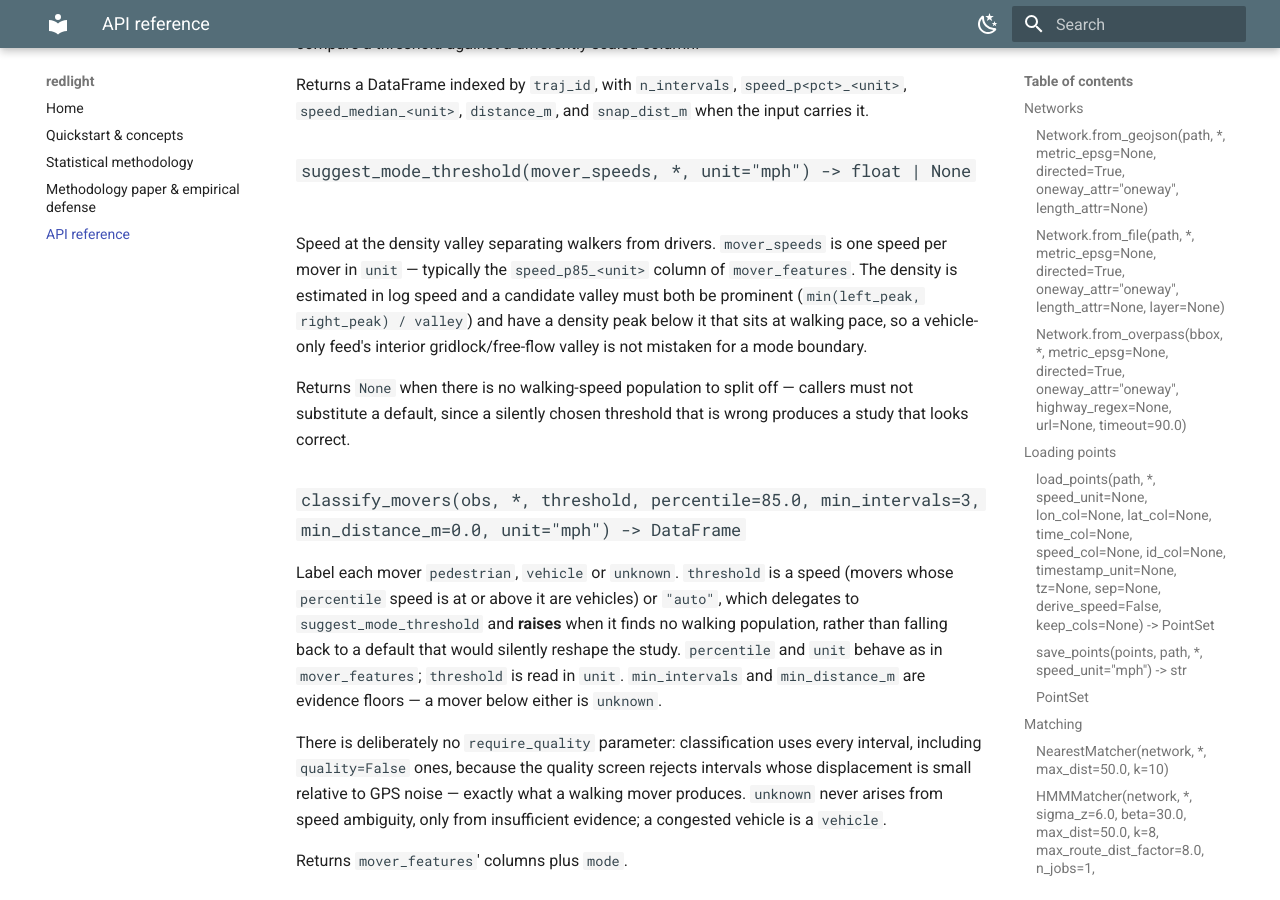
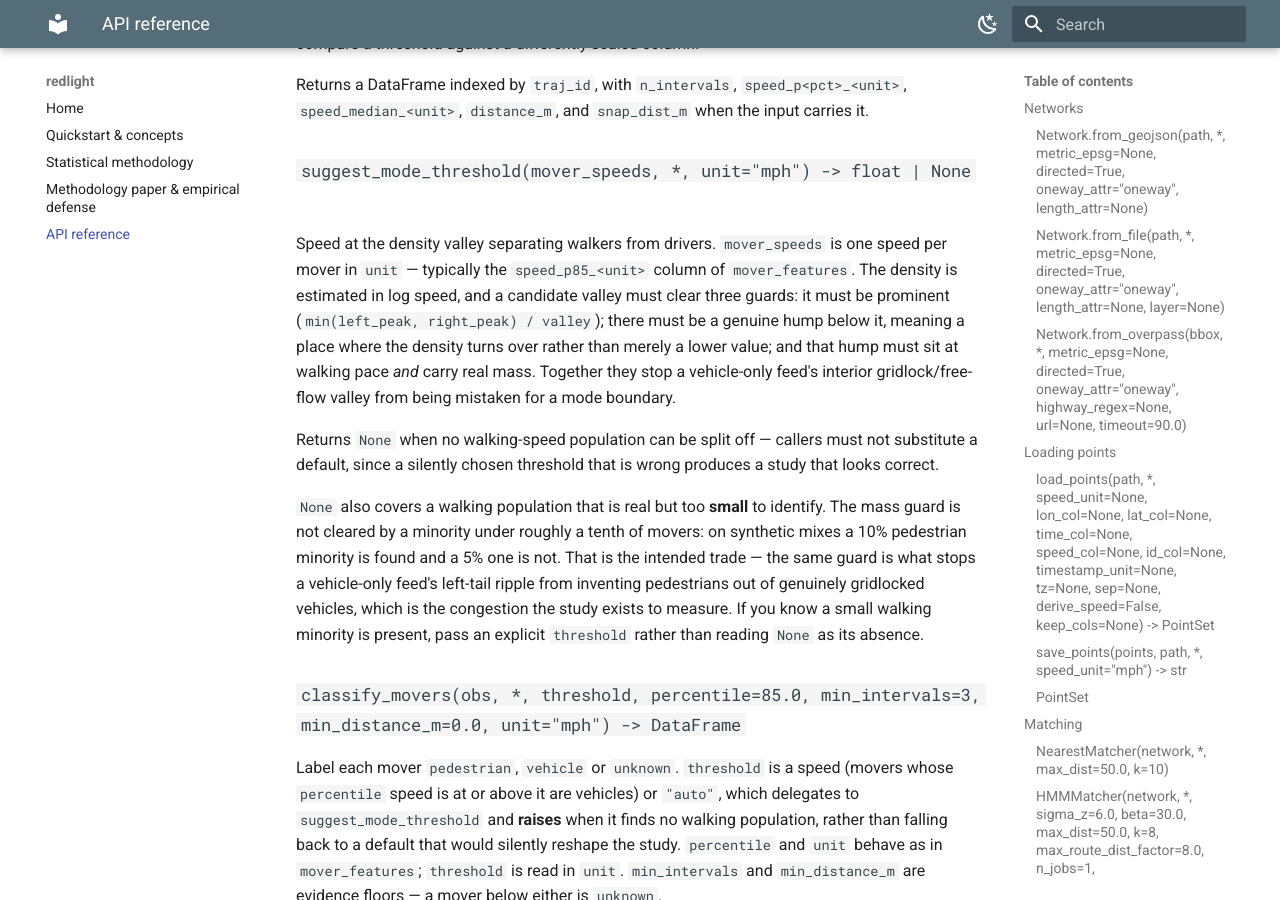
Before and after one commit to cesouth/redlight, an MkDocs documentation site: the page built from docs/api.md, in a window 1280 px wide and 900 px high, scrolled down 7936 px. Built offline with MkDocs 1.6.1 and Material for MkDocs 9.7.7, drawn with Linux system fonts in a browser that asks for light colours.

Commit message:
docs: state the third guard and minority floor in suggest_mode_threshold (F-1.2)
The docstring and api.md described two guards and read None as "no walking
population exists". There are three, and None also covers a walking
population that is real but under roughly a tenth of movers -- a deliberate
consequence of the mass guard, previously undocumented. Pinned with a
characterization test so the stated floor cannot drift from the behaviour.

The behaviour is correct and unchanged; only the documentation moves.

Co-Authored-By: Claude Opus 5 <noreply@anthropic.com>

```diff
--- a/docs/api.md
+++ b/docs/api.md
@@ -302,14 +302,26 @@ when the input carries it.
 
 Speed at the density valley separating walkers from drivers. `mover_speeds` is
 one speed per mover in `unit` — typically the `speed_p85_<unit>` column of
-`mover_features`. The density is estimated in log speed and a candidate valley
-must both be prominent (`min(left_peak, right_peak) / valley`) and have a
-density peak below it that sits at walking pace, so a vehicle-only feed's
-interior gridlock/free-flow valley is not mistaken for a mode boundary.
+`mover_features`. The density is estimated in log speed, and a candidate valley
+must clear three guards: it must be prominent
+(`min(left_peak, right_peak) / valley`); there must be a genuine hump below it,
+meaning a place where the density turns over rather than merely a lower value;
+and that hump must sit at walking pace *and* carry real mass. Together they
+stop a vehicle-only feed's interior gridlock/free-flow valley from being
+mistaken for a mode boundary.
 
-Returns `None` when there is no walking-speed population to split off —
-callers must not substitute a default, since a silently chosen threshold that
-is wrong produces a study that looks correct.
+Returns `None` when no walking-speed population can be split off — callers must
+not substitute a default, since a silently chosen threshold that is wrong
+produces a study that looks correct.
+
+`None` also covers a walking population that is real but too **small** to
+identify. The mass guard is not cleared by a minority under roughly a tenth of
+movers: on synthetic mixes a 10% pedestrian minority is found and a 5% one is
+not. That is the intended trade — the same guard is what stops a vehicle-only
+feed's left-tail ripple from inventing pedestrians out of genuinely gridlocked
+vehicles, which is the congestion the study exists to measure. If you know a
+small walking minority is present, pass an explicit `threshold` rather than
+reading `None` as its absence.
 
 ### `classify_movers(obs, *, threshold, percentile=85.0, min_intervals=3, min_distance_m=0.0, unit="mph") -> DataFrame`
 
```
Also changed, not shown: 2 other files.
